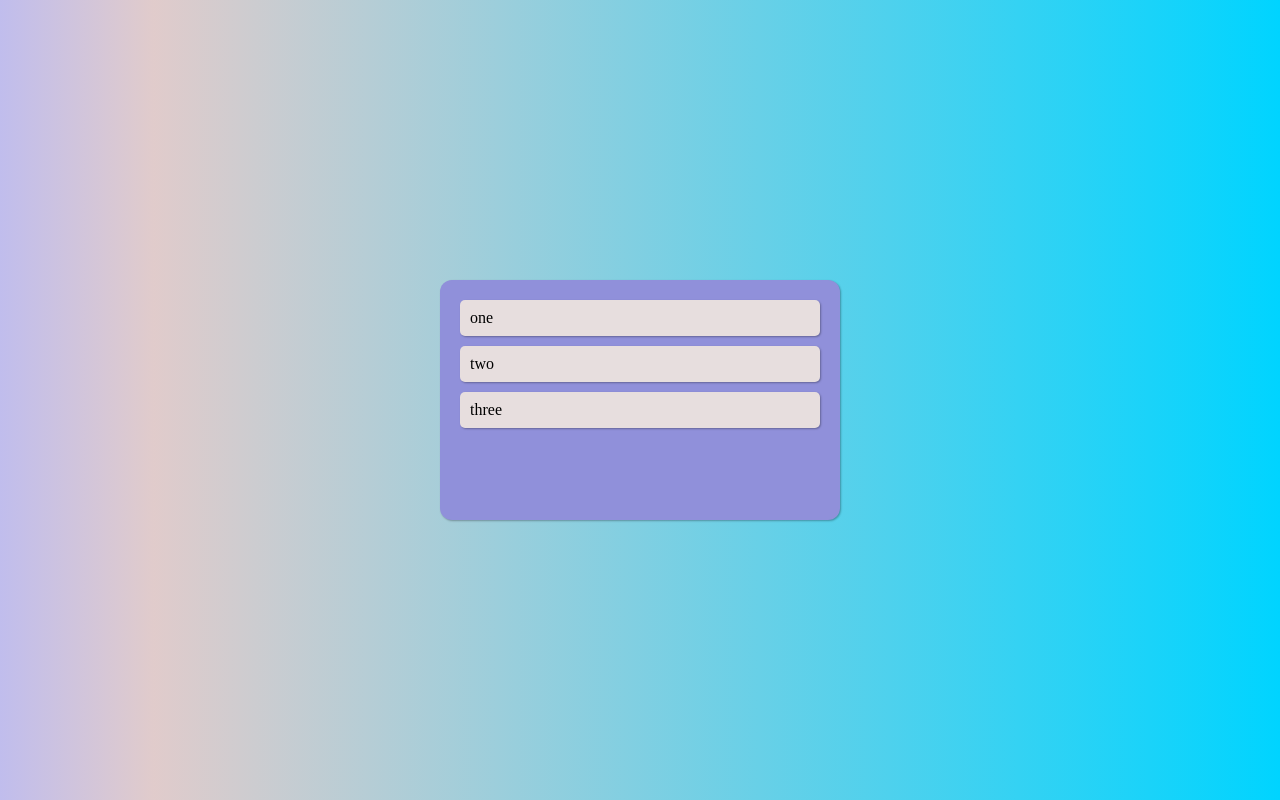
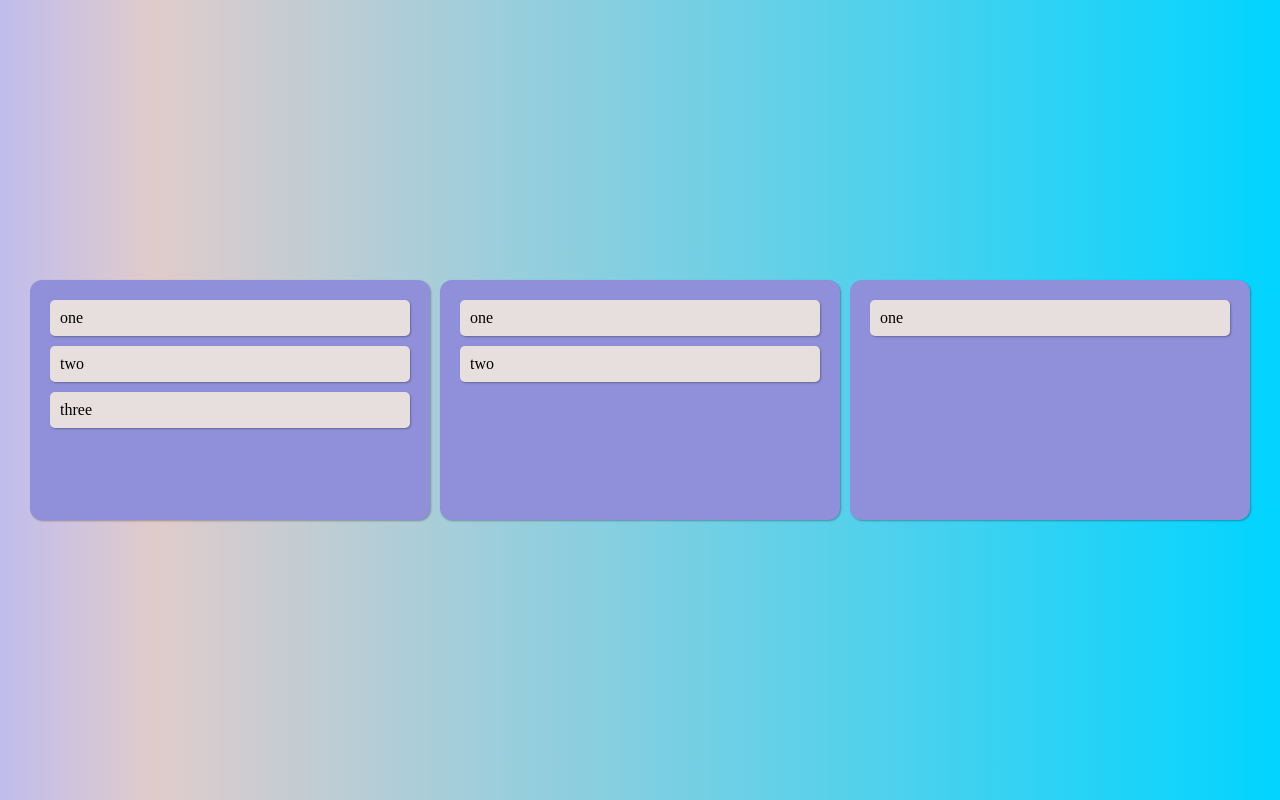
Before and after one commit to rnrudxo2872/animation-trello, a React (Create React App) app: page / in a window 1280 px wide. Built offline with nearby package versions, Linux system fonts and the light colour scheme.

Commit message:
multi board test

```diff
--- a/src/App.tsx
+++ b/src/App.tsx
@@ -1,8 +1,8 @@
-import { DragDropContext, DropResult, ResponderProvided } from "react-beautiful-dnd"
+import { DragDropContext, DropResult } from "react-beautiful-dnd"
 import { useRecoilState } from "recoil";
 import { ToDoAtom } from "./atoms";
-import Boards from "./components/Boards";
-import { AppWrapper } from "./styleds/App.styled";
+import Board from "./components/Board";
+import { AppWrapper, Boards } from "./styleds/App.styled";
 
 function App() {
   const [toDos, setToDos] = useRecoilState(ToDoAtom);
@@ -16,20 +16,22 @@ function App() {
     } = result;
 
     if(destination) {
-      setToDos(todos => {
-        const tmpToDos = [...todos];
-        tmpToDos.splice(index, 1);
-        tmpToDos.splice(destination?.index, 0, toDos[index]);
-        return tmpToDos;
-      })
-      console.log("drop")
+      // setToDos(todos => {
+      //   const tmpToDos = [...todos];
+      //   tmpToDos.splice(index, 1);
+      //   tmpToDos.splice(destination?.index, 0, toDos[index]);
+      //   return tmpToDos;
+      // })
+      // console.log("drop")
     }
   }
 
   return (
     <DragDropContext onDragEnd={onDragEnd}>
       <AppWrapper>
-        <Boards toDos={toDos} title="firstSection" />
+        <Boards>
+          {Object.keys(toDos).map(toDo => <Board key={toDo} title={toDo} toDos={toDos[toDo]}></Board>)}
+        </Boards>
       </AppWrapper>
     </DragDropContext>
   );
--- a/src/atoms.ts
+++ b/src/atoms.ts
@@ -1,6 +1,14 @@
 import { atom } from "recoil";
 
-export const ToDoAtom = atom({
+interface IToDoState {
+  [key: string]: string[];
+}
+
+export const ToDoAtom = atom<IToDoState>({
   key: "todoAtom",
-  default: ["one", "two", "three"],
+  default: {
+    todo: ["one", "two", "three"],
+    doing: ["one", "two"],
+    done: ["one"],
+  },
 });
--- /dev/null
+++ b/src/components/Board.tsx
@@ -0,0 +1,30 @@
+import { Droppable } from "react-beautiful-dnd";
+import { IBoard } from "../interfaces/Board.interface";
+import { BoardWrapper } from "../styleds/Boards.styled";
+import DragabbleCard from "./DragabbleCard";
+
+function Board({toDos, title}:IBoard) {
+    function getCharCode(str:string):number {
+        let ret = 0;
+        for(let i = 0; i < str.length; i++) {
+            ret += str.charCodeAt(i);
+        }
+        return ret;
+    }
+
+    return (
+        <Droppable droppableId={title}>
+            {(prov) =>
+            <BoardWrapper ref={prov.innerRef} {...prov.droppableProps}>
+                {toDos.map((value, index) => (
+                    <DragabbleCard key={value} index={index+getCharCode(title)} value={value} />
+                )
+                )}
+                {prov.placeholder}
+            </BoardWrapper>
+            }
+        </Droppable>
+    )
+}
+
+export default Board;
--- a/src/components/Boards.tsx
+++ /dev/null
@@ -1,22 +0,0 @@
-import { Droppable } from "react-beautiful-dnd";
-import { IBoard } from "../interfaces/Board.interface";
-import { Board } from "../styleds/Boards.styled";
-import DragabbleCard from "./DragabbleCard";
-
-function Boards({toDos, title}:IBoard) {
-    return (
-        <Droppable droppableId={title}>
-            {(prov) =>
-            <Board ref={prov.innerRef} {...prov.droppableProps}>
-                {toDos.map((value, index) => (
-                    <DragabbleCard key={value+index} index={index} value={value} />
-                )
-                )}
-                {prov.placeholder}
-            </Board>
-            }
-        </Droppable>
-    )
-}
-
-export default Boards;
--- a/src/components/DragabbleCard.tsx
+++ b/src/components/DragabbleCard.tsx
@@ -5,7 +5,7 @@ import { Card } from "../styleds/Card.styled";
 
 function DragabbleCard({index, value}:ICard) {
     return(
-        <Draggable index={index} draggableId={value}>
+        <Draggable index={index} draggableId={value+index}>
             {(provided) => (
                 <Card ref={provided.innerRef} {...provided.draggableProps} {...provided.dragHandleProps}>
                     {value}
--- a/src/styleds/App.styled.ts
+++ b/src/styleds/App.styled.ts
@@ -8,3 +8,9 @@ export const AppWrapper = styled.div`
   justify-content: center;
   align-items: center;
 `;
+
+export const Boards = styled.div`
+  display: grid;
+  grid-template-columns: repeat(3, 1fr);
+  grid-gap: 10px;
+`;
--- a/src/styleds/Boards.styled.ts
+++ b/src/styleds/Boards.styled.ts
@@ -1,6 +1,6 @@
 import styled from "styled-components";
 
-export const Board = styled.div`
+export const BoardWrapper = styled.div`
   padding: 20px;
   min-height: 200px;
   min-width: 360px;
```
